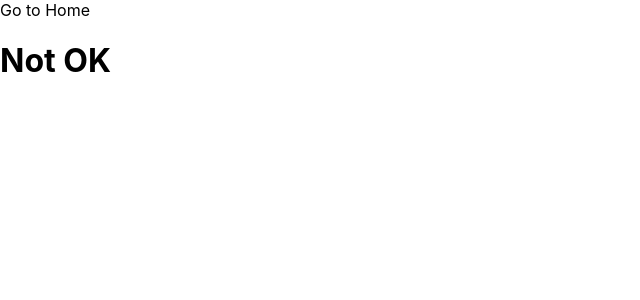
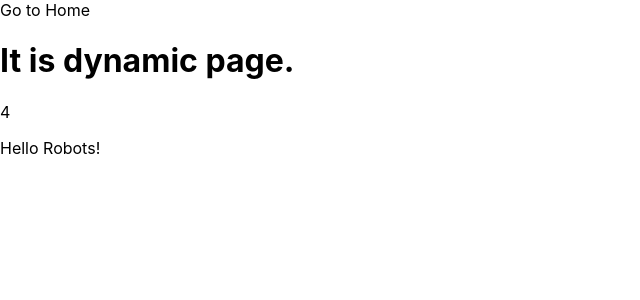
Before and after one commit to quavious/NextJS-Tutorial, a Next.js app: page /dynamic/dynamic in a window 1280 px wide. Before the commit this address had no page. Shown: the top 300 px of the page, without its empty margins (0-640 px from the left). Built offline with nearby package versions, Linux system fonts and the light colour scheme.

Commit message:
Use GetStaticProps

```diff
--- a/package.json
+++ b/package.json
@@ -12,6 +12,7 @@
     "@types/node": "^14.14.7",
     "@types/react": "^16.9.56",
     "axios": "^0.21.0",
+    "fs": "^0.0.1-security",
     "jsonwebtoken": "^8.5.1",
     "next": "10.0.1",
     "react": "17.0.1",
--- /dev/null
+++ b/pages/dynamic/dynamic.tsx
@@ -0,0 +1,25 @@
+import {GetStaticProps} from 'next'
+import path from 'path'
+
+// Executed on server
+export const getStaticProps: GetStaticProps = async context => {
+
+    const fs = require('fs')
+
+    return {
+        props: {
+            myFavoriteNumber : Math.floor(Math.random() * 100),
+            myText : fs.readFileSync(path.join(process.cwd(), 'public/robots.txt'), 'utf-8')
+        }
+    }
+}
+
+export default function DynamicPage(props){
+    return (
+        <>
+            <h1>It is dynamic page.</h1>
+            <p>{props.myFavoriteNumber}</p>
+            <p>{props.myText}</p>
+        </>
+    )
+}
```
Also changed, not shown: 1 other file (tests, documents, lock files or other folders).
